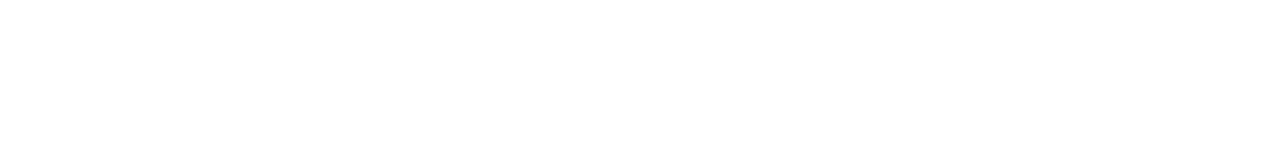
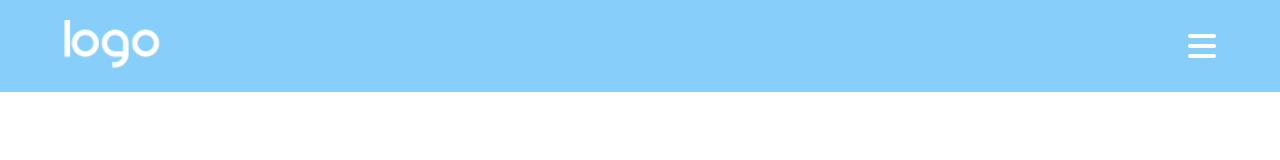
Before and after one commit to Umbeee/htmlcss-responsive-layout, a plain HTML site: page index.html in a window 1280 px wide. Drawn offline with Linux system fonts and the light colour scheme.

Commit message:
header completo

```diff
--- a/assets/css/style.css
+++ b/assets/css/style.css
@@ -2,4 +2,50 @@
     margin: 0;
     padding: 0;
     box-sizing: border-box;
+    font-family: 'Source Sans Pro', sans-serif;
 }
+
+header{
+    position: sticky;
+    top: 0;
+    width: 100%;
+    background-color: lightskyblue;
+}
+
+/* main{
+    background-color: blue;
+    height: 2000px;
+} */
+
+.flex{
+    display: flex;
+}
+
+.space-between{
+    justify-content: space-between;
+}
+
+.align-center{
+    align-items: center;
+}
+.btn-white{
+    color: white;
+}
+
+.container{
+    width: 90%;
+    margin: 0 auto;
+}
+
+.logo{
+    width: 120%;
+}
+
+.font-size-2em{
+    font-size: 2em;
+}
+
+.padding-30{
+    padding-top: 20px;
+    padding-bottom: 20px;
+}
--- a/index.html
+++ b/index.html
@@ -5,11 +5,32 @@
     <meta http-equiv="X-UA-Compatible" content="IE=edge">
     <meta name="viewport" content="width=device-width, initial-scale=1.0">
     <title>htmlcss-responsive-layout</title>
+    <link rel="preconnect" href="https://fonts.googleapis.com">
+    <link rel="preconnect" href="https://fonts.gstatic.com" crossorigin>
+    <link href="https://fonts.googleapis.com/css2?family=Source+Sans+Pro&display=swap" rel="stylesheet">
+    <link rel="stylesheet" href="https://cdnjs.cloudflare.com/ajax/libs/font-awesome/6.3.0/css/all.min.css" integrity="sha512-SzlrxWUlpfuzQ+pcUCosxcglQRNAq/DZjVsC0lE40xsADsfeQoEypE+enwcOiGjk/bSuGGKHEyjSoQ1zVisanQ==" crossorigin="anonymous" referrerpolicy="no-referrer" />
     <link rel="stylesheet" href="./assets/css/style.css">
 </head>
 <body>
 
+   <header>
+    <div class="container padding-30">
+        <div class="flex space-between align-center">
+            <a href="#"><img src="./assets/img/logo.png" alt="logo" class="logo"></a>
+            <div>
+                <nav>
+
+                </nav>
+                <a href="#"><i class="fa-solid fa-bars btn-white font-size-2em"></i></a>
+            </div>
+
+        </div>
+    </div>
+   </header>
 
 
+   <main>
+        <section></section>
+   </main>
 </body>
 </html>
```
